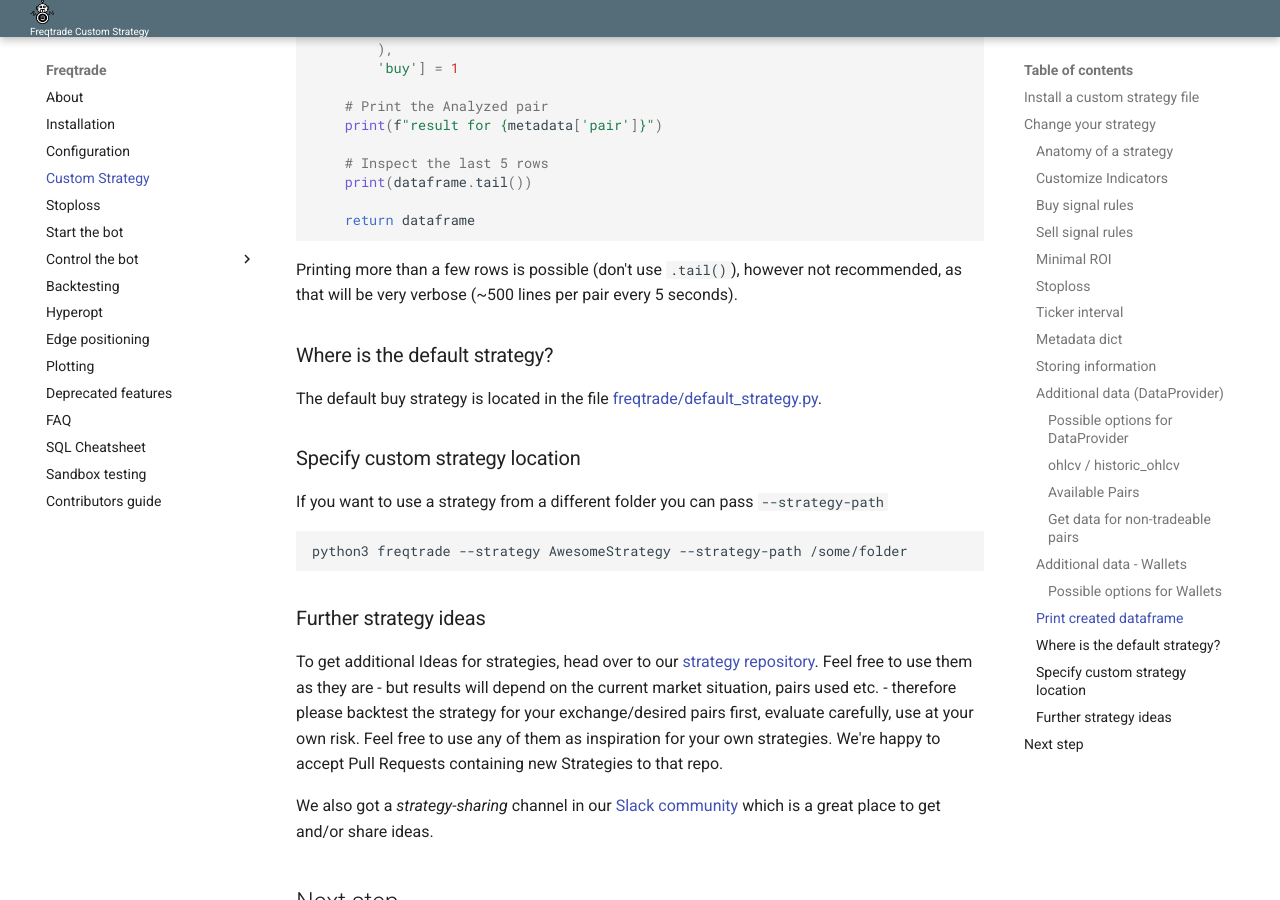
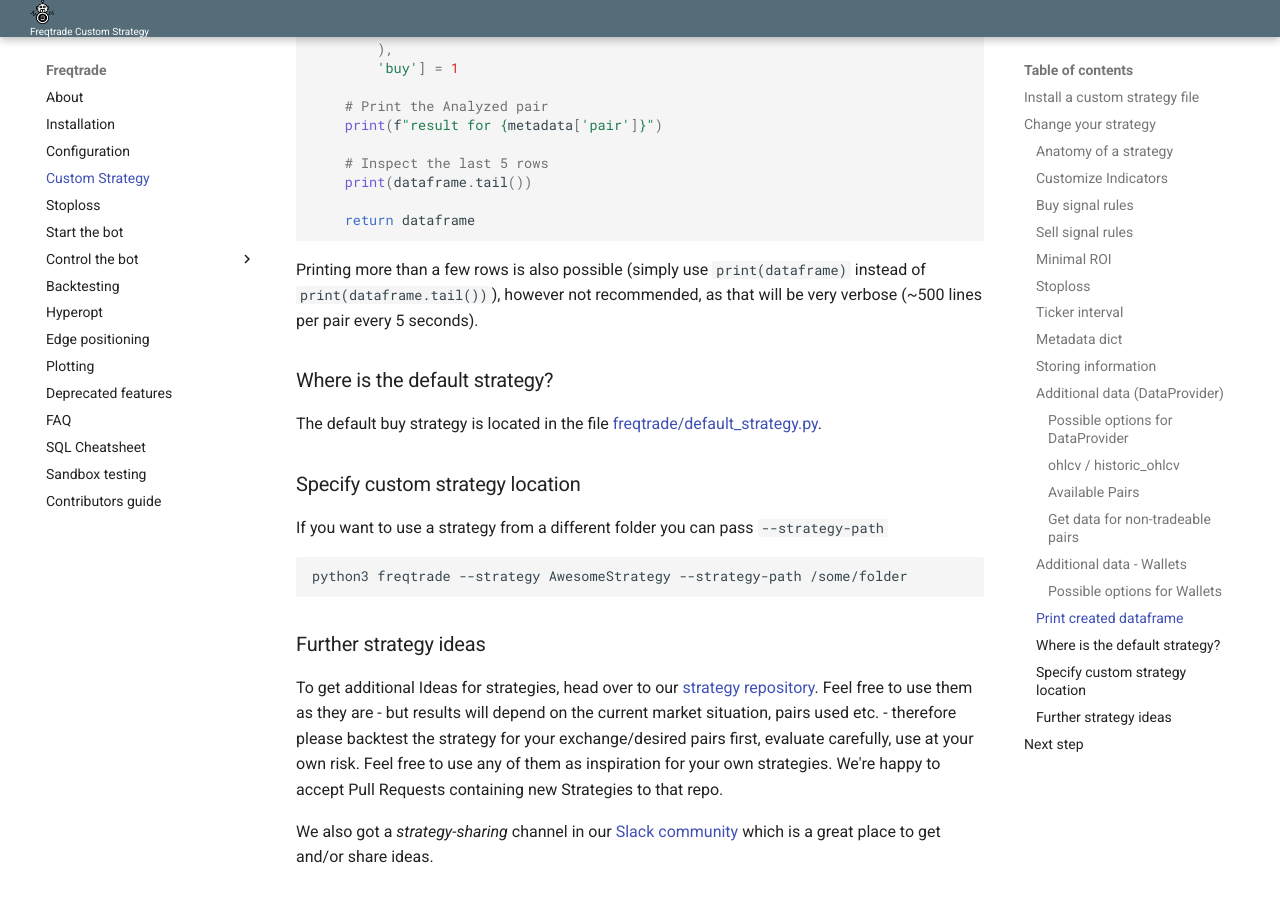
Before and after one commit to jacksonmori755/Crypto-trading-bot, an MkDocs documentation site: the page built from docs/bot-optimization.md, in a window 1280 px wide and 900 px high, scrolled down 8511 px. Built offline with MkDocs 1.6.1 and Material for MkDocs 9.7.7, drawn with Linux system fonts in a browser that asks for light colours.

Commit message:
Improve doc wording

````diff
--- a/docs/bot-optimization.md
+++ b/docs/bot-optimization.md
@@ -367,7 +367,7 @@ def populate_buy_trend(self, dataframe: DataFrame, metadata: dict) -> DataFrame:
     return dataframe
 ```
 
-Printing more than a few rows is possible (don't use `.tail()`), however not recommended, as that will be very verbose (~500 lines per pair every 5 seconds).
+Printing more than a few rows is also possible (simply use  `print(dataframe)` instead of `print(dataframe.tail())`), however not recommended, as that will be very verbose (~500 lines per pair every 5 seconds).
 
 ### Where is the default strategy?
 
````
